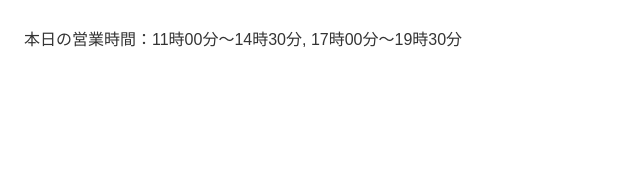
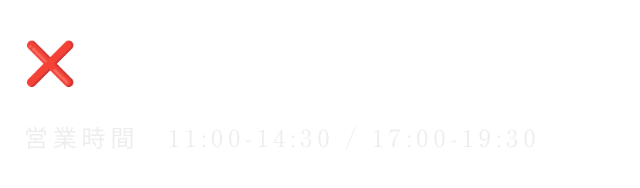
Before and after one commit to yuuri713/kouzan, a website: page index.html in a window 1280 px wide. Shown: the whole page, without its empty margins (0-640 px from the left). Drawn offline with Linux system fonts and the light colour scheme.

Commit message:
WIP: ローカル変更を一旦コミット

```diff
--- a/index.html
+++ b/index.html
@@ -2,49 +2,68 @@
 <html lang="ja">
 <head>
   <meta charset="UTF-8" />
-    <meta name="viewport" content="width=device-width, initial-scale=1.0" />
+  <meta name="viewport" content="width=device-width, initial-scale=1" />
   <title>営業時間</title>
+
+  <!-- Shippori Mincho -->
+  <link href="https://fonts.googleapis.com/css2?family=Shippori+Mincho:wght@400;600&display=swap" rel="stylesheet">
+
   <style>
-      body {
-        font-family: sans-serif;
-        padding: 1rem;
-        background: #ffffff;
-        color: #333;
+    :root {
+      --fg: #fff;                /* 文字色（白） */
+      --sub-fg: #eee;            /* サブ文字色 */
     }
-      .hours {
-        font-size: 1rem;
-        line-height: 2;
+    /* 背景透過にしたいので body 自体は透明 */
+    html, body {
+      margin: 0;
+      padding: 0;
+      background: transparent;
+      color: var(--fg);
+      font-family: 'Shippori Mincho', serif;
+    }
+
+    .wrap {
+      /* 透過前提なので余白だけ整える（必要なら消してOK） */
+      padding: 20px 24px;
+      line-height: 1.9;
+    }
+
+    /* 上段：営業中 / 営業時間外 の表示 */
+    #status {
+      font-size: clamp(20px, 4vw, 42px);
+      font-weight: 600;
+      letter-spacing: .12em;
+      display: flex;
+      align-items: center;
+      gap: .5em;
+      white-space: nowrap;
+    }
+    #status .icon {
+      font-size: 0.9em;
+      opacity: .9;
+    }
+
+    /* 下段：本日の営業時間 */
+    #hours {
+      margin-top: .6em;
+      font-size: clamp(14px, 2.8vw, 24px);
+      color: var(--sub-fg);
+      letter-spacing: .2em;
+      white-space: nowrap;
+    }
+
+    /* 最低限のレスポンシブ余白 */
+    @media (max-width: 480px) {
+      .wrap { padding: 14px 16px; }
     }
   </style>
 </head>
 <body>
-    <div class="hours" id="hours">読み込み中...</div>
+  <div class="wrap">
+    <div id="status">読み込み中…</div>
+    <div id="hours"></div>
+  </div>
 
-<script>
-  fetch('opening-hours.json')
-    .then(response => response.json())
-    .then(data => {
-      const weekdayText = data.result?.opening_hours?.weekday_text;
-      const container = document.getElementById('hours');
-
-      if (weekdayText && weekdayText.length > 0) {
-        // JavaScriptの曜日番号（日曜=0, 月曜=1, ... 土曜=6）
-        const jsDayIndex = new Date().getDay(); // 0〜6
-
-        // weekdayTextの並びは 月→火→...→日 → Googleは「月曜始まり」
-        // Googleの weekday_text は 月曜=0、日曜=6 じゃなく、index=0が月曜っぽい構成
-        const googleDayIndex = (jsDayIndex + 6) % 7; // JS→Googleのindex変換（日曜→6）
-
-        const todayText = weekdayText[googleDayIndex];
-        container.textContent = `本日の営業時間：${todayText.replace(/^.+?:\s*/, '')}`;
-      } else {
-        container.textContent = '営業時間情報が見つかりませんでした。';
-      }
-    })
-    .catch(error => {
-      console.error('読み込みエラー:', error);
-      document.getElementById('hours').textContent = '営業時間の読み込みに失敗しました。';
-    });
-</script>
+  <script defer src="./realtime-status.js"></script>
 </body>
 </html>
--- a/realtime-status.js
+++ b/realtime-status.js
@@ -0,0 +1,145 @@
+// realtime-status.js
+// opening-hours.json を1回だけ取得し、現在時刻と照合して
+// 「✅ただいま営業中 / ❌営業時間外」をリアルタイム表示します。
+
+const JSON_URL = './opening-hours.json'; // ルートに置いてある想定
+
+// ---------- ユーティリティ ----------
+const HHMM_to_min = (hhmm) => {
+  const h = parseInt(hhmm.slice(0, 2), 10);
+  const m = parseInt(hhmm.slice(2, 4), 10);
+  return h * 60 + m;
+};
+
+const min_to_HHMM = (min) => {
+  const h = Math.floor(min / 60);
+  const m = min % 60;
+  return `${String(h).padStart(2, '0')}:${String(m).padStart(2, '0')}`;
+};
+
+// Google Places の曜日: 0=日,1=月,…6=土
+const todayGP = () => {
+  const d = new Date();
+  // ローカル時間でOK（JSTで閲覧ならJST基準）
+  let wd = d.getDay(); // 0=Sun
+  return wd;
+};
+
+// 現在時刻（分）
+const nowMinutes = () => {
+  const d = new Date();
+  return d.getHours() * 60 + d.getMinutes();
+};
+
+// periods から「今日」に該当する時間帯（分単位[start,end]）配列を作る
+function buildTodayIntervals(periods) {
+  const today = todayGP();            // 0..6 (日..土)
+  const prev = (today + 6) % 7;
+  const intervals = [];
+
+  for (const p of periods) {
+    if (!p.open || !p.close) continue;
+
+    const od = p.open.day;
+    const cd = p.close.day;
+    const ot = HHMM_to_min(p.open.time);
+    const ct = HHMM_to_min(p.close.time);
+
+    // 1) 今日開店→今日閉店
+    if (od === today && cd === today) {
+      intervals.push([ot, ct]);
+      continue;
+    }
+
+    // 2) 今日開店→翌日閉店（24:00跨ぎ）
+    if (od === today && cd === (today + 1) % 7) {
+      intervals.push([ot, 24 * 60]); // 24:00まで
+      continue;
+    }
+
+    // 3) 昨日開店→今日閉店（深夜営業で今日の0:00〜）
+    if (od === prev && cd === today) {
+      intervals.push([0, ct]); // 0:00からctまで
+      continue;
+    }
+  }
+
+  // ソート & つながる帯はマージ（保険）
+  intervals.sort((a, b) => a[0] - b[0]);
+  const merged = [];
+  for (const itv of intervals) {
+    if (!merged.length || merged[merged.length - 1][1] < itv[0]) {
+      merged.push([...itv]);
+    } else {
+      merged[merged.length - 1][1] = Math.max(merged[merged.length - 1][1], itv[1]);
+    }
+  }
+  return merged;
+}
+
+// UI更新
+function render(statusOpen, label, bandsText) {
+  const $status = document.getElementById('status');
+  const $hours  = document.getElementById('hours');
+
+  if (!$status || !$hours) return;
+
+  $status.innerHTML = statusOpen
+    ? `✅ ただいま、営業しております <span class="icon">▶</span>`
+    : `❌ 営業時間外です <span class="icon">▶</span>`;
+
+  $hours.textContent = `営業時間　${bandsText}`;
+}
+
+// メイン
+async function main() {
+  try {
+    const res = await fetch(JSON_URL, { cache: 'no-cache' });
+    if (!res.ok) throw new Error(`HTTP ${res.status}`);
+    const data = await res.json();
+
+    const opening = data?.result?.opening_hours;
+    const periods = opening?.periods;
+    const weekday_text = opening?.weekday_text;
+
+    if (!Array.isArray(periods)) {
+      render(false, '', '営業時間情報が取得できませんでした');
+      return;
+    }
+
+    // 今日の営業帯（分）を作る
+    const intervals = buildTodayIntervals(periods);
+
+    // 画面に出す「11:00-14:30 / 17:00-19:30」的な文字列を組み立て
+    const bandsText = intervals.length
+      ? intervals.map(([s, e]) => `${min_to_HHMM(s)}-${min_to_HHMM(e)}`).join(' / ')
+      : // intervalsが空でもweekday_textがあればfallback
+        (() => {
+          if (Array.isArray(weekday_text)) {
+            const t = todayGP(); // 0..6 日..土
+            // weekday_text は「月曜日: 10時00分～18時00分」形式（順番が月〜日のことが多い）
+            // 万一順が違っても、見た目のテキストをまるごと表示する fallback
+            const line = weekday_text[t === 0 ? 6 : t - 1] || weekday_text[0];
+            return (line || '').replace(/^[^:：]+[:：]\s*/, '').replace(/、/g, ' / ');
+          }
+          return '—';
+        })();
+
+    // 初回表示
+    let current = nowMinutes();
+    let openNow = intervals.some(([s, e]) => current >= s && current < e);
+    render(openNow, '', bandsText);
+
+    // 以後は1分ごとに判定だけ更新（JSONは再取得しない＝無料）
+    setInterval(() => {
+      current = nowMinutes();
+      openNow = intervals.some(([s, e]) => current >= s && current < e);
+      render(openNow, '', bandsText);
+    }, 60 * 1000);
+  } catch (e) {
+    render(false, '', '営業時間情報の取得に失敗しました');
+    console.error(e);
+  }
+}
+
+main();
```
Also changed, not shown: 1 other file. Lines whose indentation alone changed are shown as unchanged.
